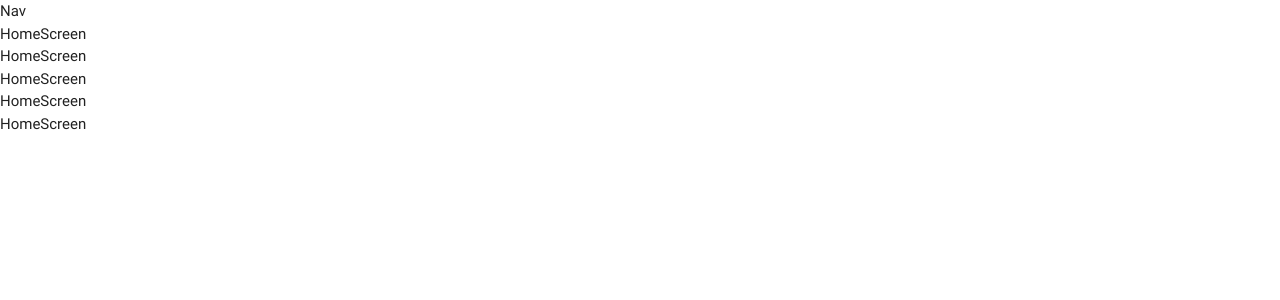
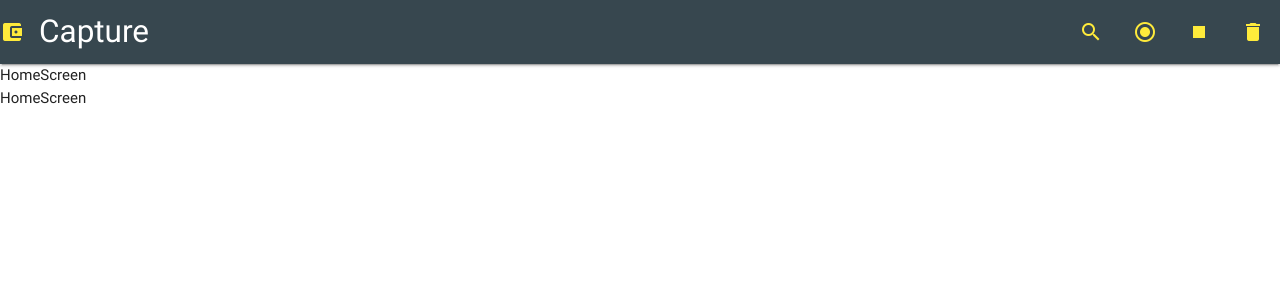
Before and after one commit to ymekuria/capture, a React (Create React App) app: page /#/ in a window 1280 px wide. Shown: the top 300 px of the page. Built offline with nearby package versions, Linux system fonts and the light colour scheme.

Commit message:
added static navbar ui

```diff
--- a/src/components/NavBar.js
+++ b/src/components/NavBar.js
@@ -4,7 +4,17 @@ class NavBar extends Component {
   render(){
     return (
       <div>
-        Nav
+        <nav>
+          <div className="nav-wrapper blue-grey darken-3">
+            <a href="" className="brand-logo"><i className="material-icons yellow-text">account_balance_wallet</i>Capture</a>
+            <ul className="right hide-on-med-and-down">
+              <li><a href=""><i className="material-icons yellow-text">search</i></a></li>
+              <li><a href=""><i className="material-icons yellow-text">radio_button_checked</i></a></li>
+              <li><a href=""><i className="material-icons yellow-text">stop</i></a></li>
+              <li><a href=""><i className="material-icons yellow-text">delete</i></a></li>
+            </ul>
+          </div>
+        </nav>
       </div>
     );
   }
--- a/src/screens/HomeScreen.js
+++ b/src/screens/HomeScreen.js
@@ -6,9 +6,6 @@ class HomeScreen extends Component {
 		<div>
 			<div>HomeScreen</div>
 			<div>HomeScreen</div>
-			<div>HomeScreen</div>
-			<div>HomeScreen</div>
-			<div>HomeScreen</div>
 		</div>
 		);
 	}
```
